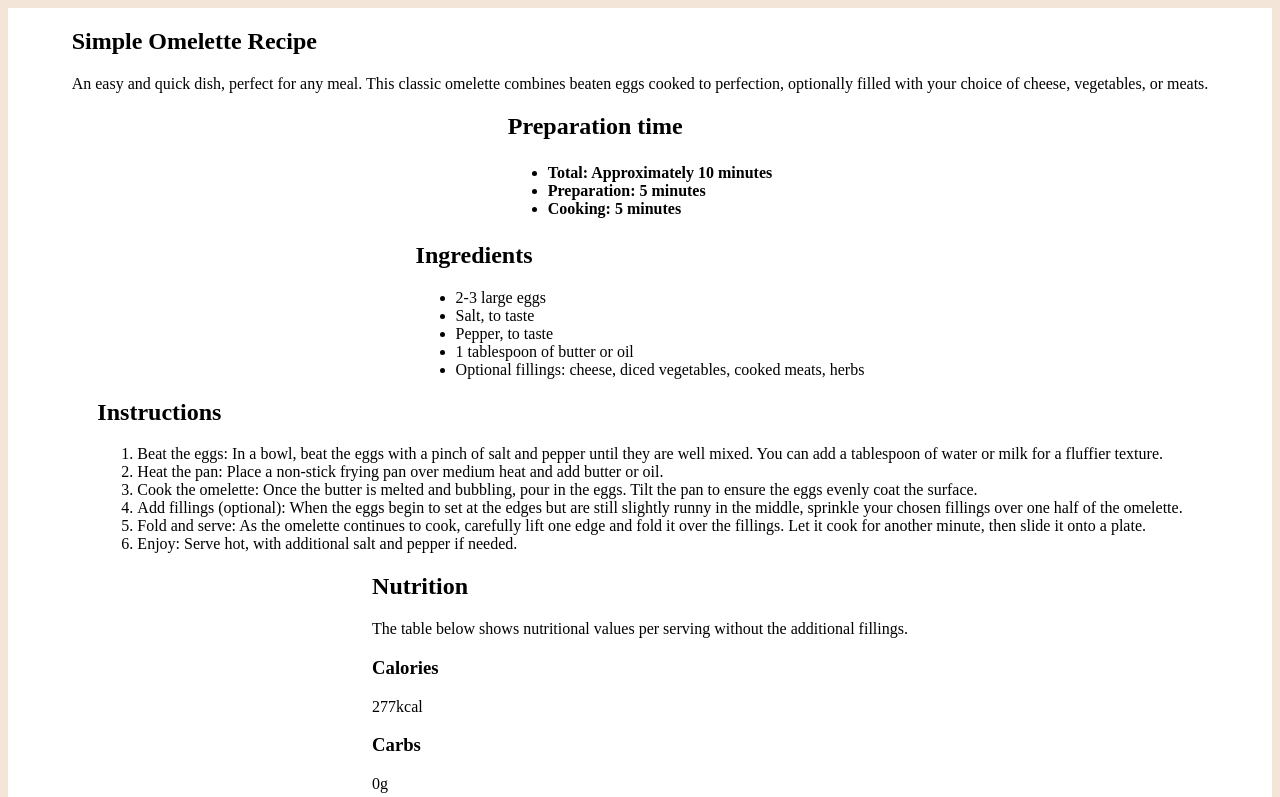
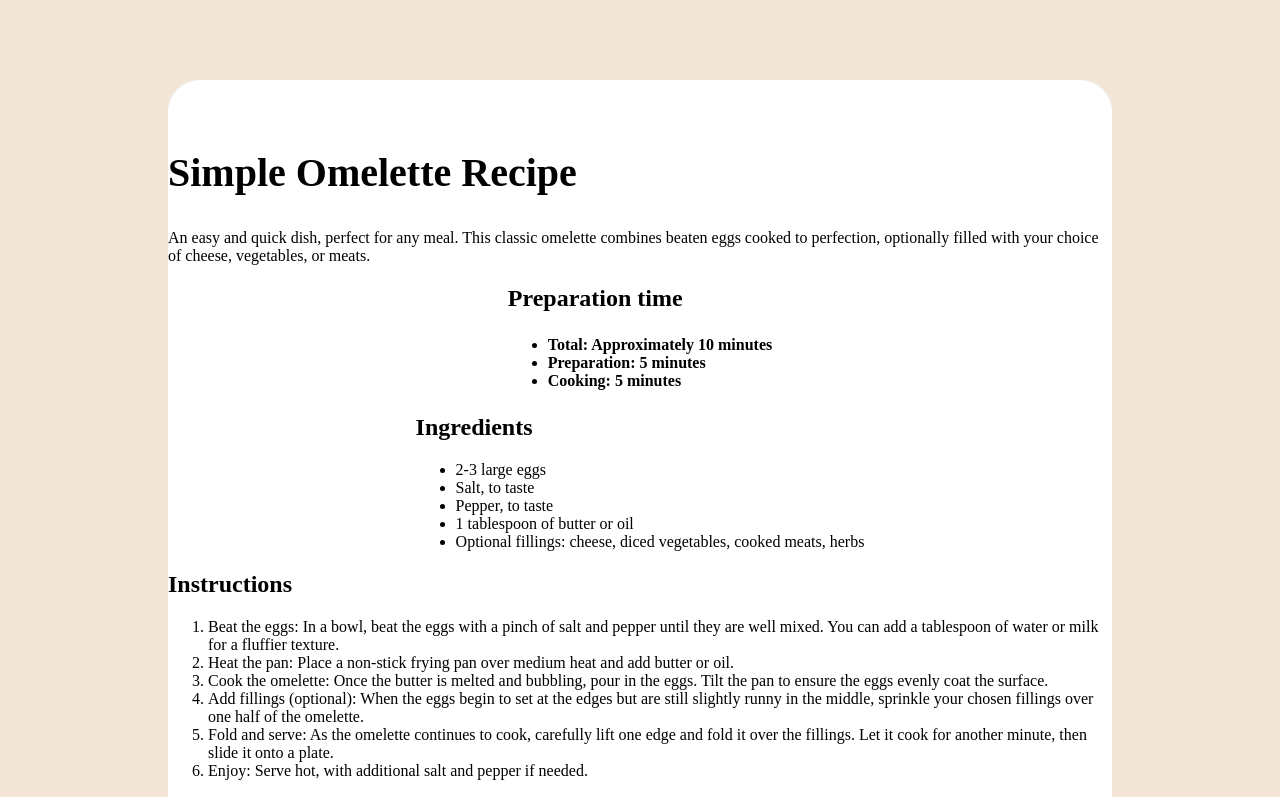
Before and after one commit to PorfirioMarques/projeto-front-01, a plain HTML site: page index.html in a window 1280 px wide. Shown: the top 797 px of the page. Drawn offline with Linux system fonts and the light colour scheme; files that its build step writes are made by us from their sources; a web font is replaced by a local one.

Commit message:
alterações feitas no estilo

```diff
--- a/style.css
+++ b/style.css
@@ -3,14 +3,24 @@
   font-family outfit ;
   src: url(/recipe-page-main/assets/fonts/outfit/Outfit-VariableFont_wght.ttf);
 }
-body{ display: grid;
+body{ display: grid inline-block;
 gap: 4rem;
 background-color: hsl(30, 54%, 90%);}
-.conteudo {justify-items: center; background-color: white;  }
+
+.conteudo {justify-items: center; background-color: white; margin: 0rem 10rem; margin-top: 5rem; border-radius: 2rem; }
+
 .texto{  background-color: white; display: block;}
 
+
+.texto h1 { font-size: 2.5rem;}
 img{ max-width: 100%; }
-.imagem{display: grid; justify-content: center; width: 40rem;}
+
+img { margin-top: 2rem;}
+.imagem{
+  align-items: center
+; width: 40rem;}
+
+
 
 p, li{font-family: outfit; font-size: 1rem;}
 h1 , h2 { font-family: young-serif;}
```
